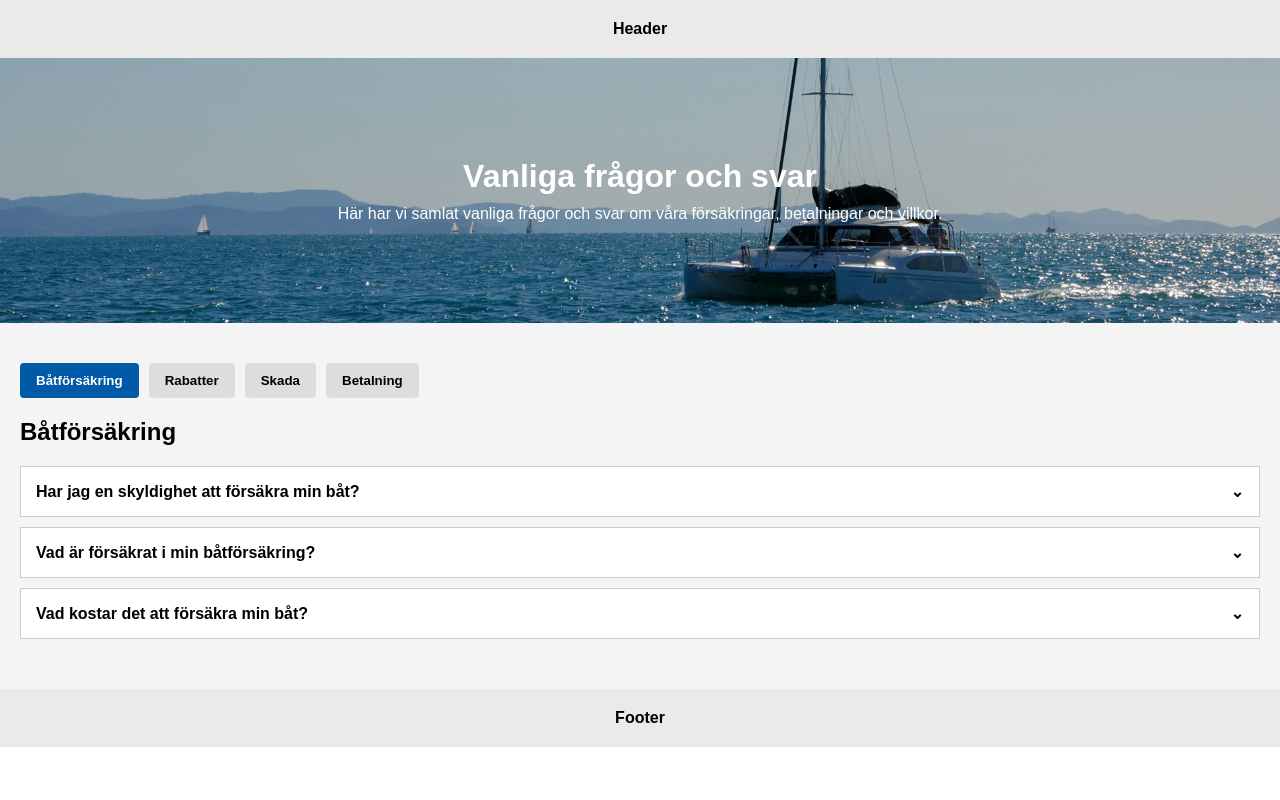
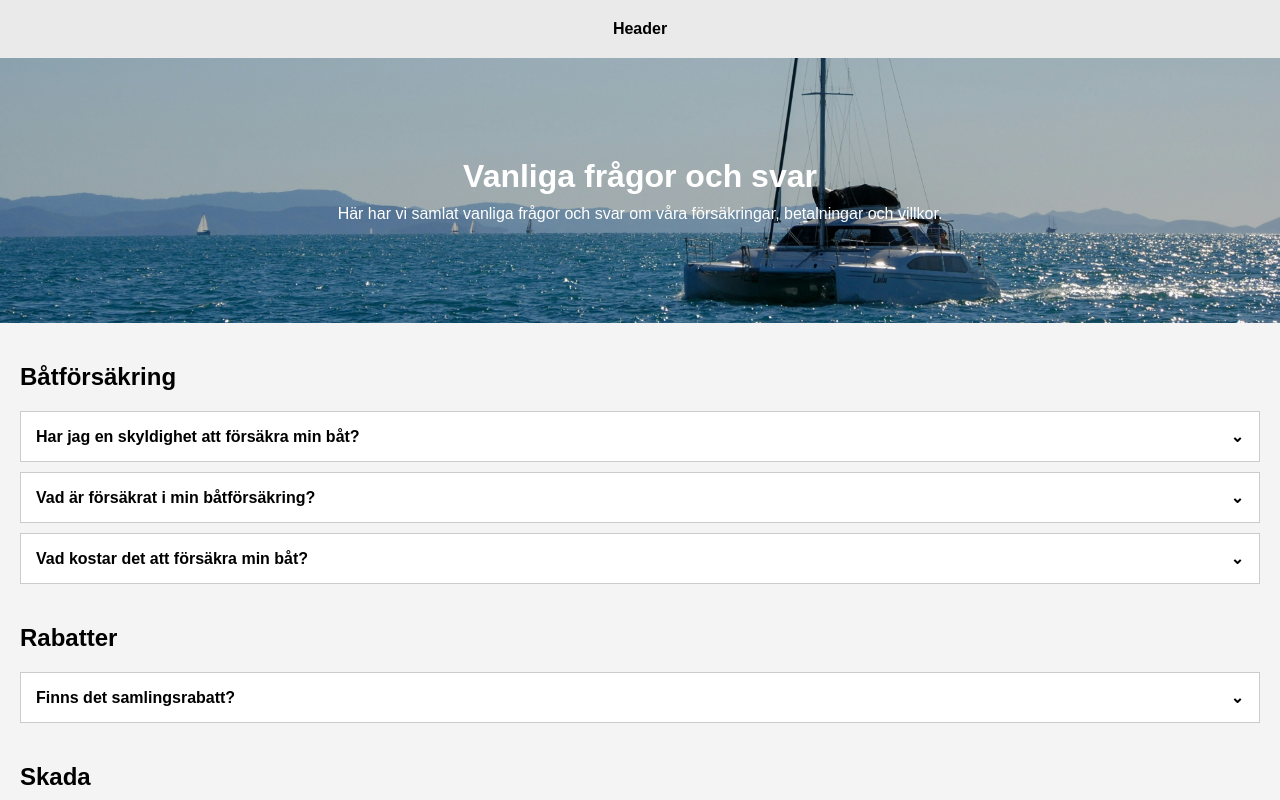
Before and after one commit to carolreedcruz/faq-component, a React (Vite) app: page / in a window 1280 px wide. Shown: the top 800 px of the page. Built offline with nearby package versions, Linux system fonts and the light colour scheme.

Commit message:
Visa alla sektioner på en sida

```diff
--- a/src/components/FAQ.tsx
+++ b/src/components/FAQ.tsx
@@ -2,57 +2,53 @@ import { useState } from "react";
 import faqData from "../data/faqs.json";
 import "../styles/FAQ.css";
 
-type Section = keyof typeof faqData;
 type Question = {
   question: string;
   answer: string;
 };
 
 function FAQ() {
-  const [activeSection, setActiveSection] = useState<Section>("Båtförsäkring");
-  const [openIndex, setOpenIndex] = useState<number | null>(null);
+  const [openItems, setOpenItems] = useState<{ [key: string]: number | null }>(
+    {}
+  );
 
-  const handleSectionChange = (section: Section) => {
-    setActiveSection(section);
-    setOpenIndex(null);
+  const toggleQuestion = (section: string, index: number) => {
+    setOpenItems((prev) => ({
+      ...prev,
+      [section]: prev[section] === index ? null : index,
+    }));
   };
-
-  const questions = faqData[activeSection];
 
   return (
     <div className="faq-section">
-      <div className="faq-tabs">
-        {Object.keys(faqData).map((section) => (
-          <button
-            key={section}
-            className={`faq-tab ${activeSection === section ? "active" : ""}`}
-            onClick={() => handleSectionChange(section as Section)}
-          >
-            {section}
-          </button>
-        ))}
-      </div>
-
-      <h2 className="faq-title">{activeSection}</h2>
+      {Object.entries(faqData).map(([sectionTitle, questions]) => (
+        <div key={sectionTitle} className="faq-group">
+          <h2 className="faq-title">{sectionTitle}</h2>
           <ul className="faq-list">
-        {questions.map((item: Question, index: number) => (
+            {(questions as Question[]).map((item, index) => (
               <li key={index} className="faq-item">
                 <button
                   className="faq-question"
-              onClick={() => setOpenIndex(openIndex === index ? null : index)}
+                  onClick={() => toggleQuestion(sectionTitle, index)}
                 >
                   {item.question}
-              <span className={`arrow ${openIndex === index ? "open" : ""}`}>
+                  <span
+                    className={`arrow ${
+                      openItems[sectionTitle] === index ? "open" : ""
+                    }`}
+                  >
                     ⌄
                   </span>
                 </button>
-            {openIndex === index && (
+                {openItems[sectionTitle] === index && (
                   <div className="faq-answer">{item.answer}</div>
                 )}
               </li>
             ))}
           </ul>
         </div>
+      ))}
+    </div>
   );
 }
 
--- a/src/styles/FAQ.css
+++ b/src/styles/FAQ.css
@@ -75,3 +75,7 @@
   border-top: 1px solid #ccc;
   transition: all 0.2s ease;
 }
+
+.faq-group {
+  margin-bottom: 40px;
+}
```
Lines whose indentation alone changed are shown as unchanged.
